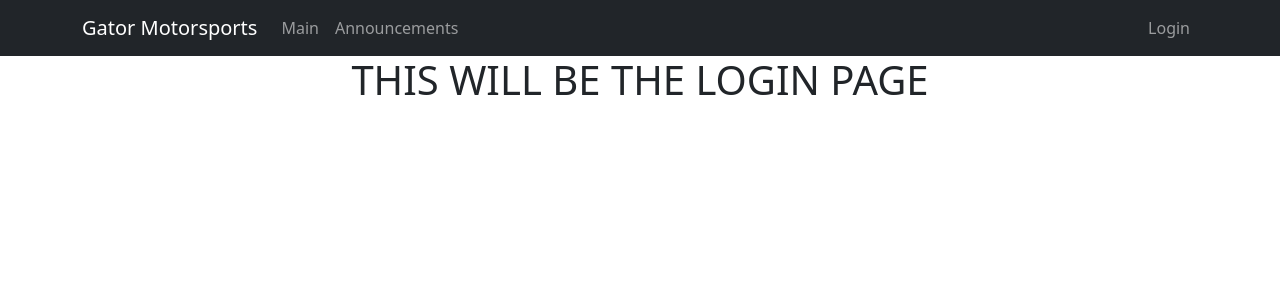
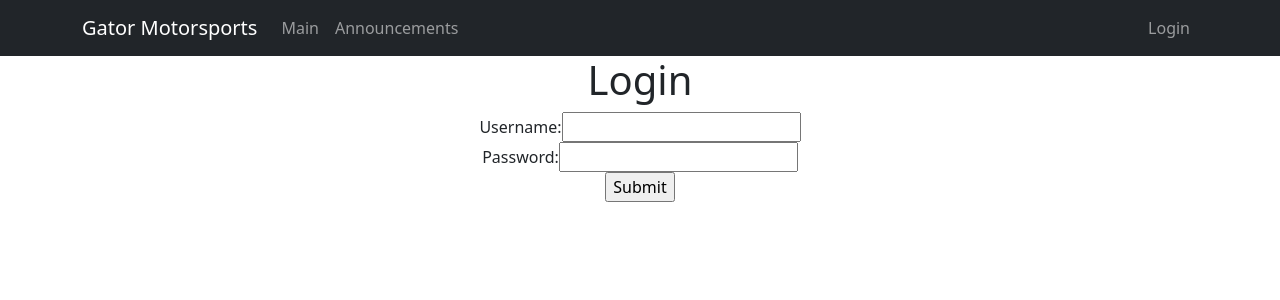
Before and after one commit to loragonzaleze/GatorMotorsportsForum, a React (Create React App) app: page /login in a window 1280 px wide. Shown: the top 300 px of the page. Built offline with nearby package versions, Linux system fonts and the light colour scheme; no server answers.

Commit message:
Added login UI

```diff
--- a/src/Pages/LoginPage.tsx
+++ b/src/Pages/LoginPage.tsx
@@ -1,7 +1,25 @@
 import axios from "axios";
 import React from "react";
-class Login extends React.Component {
-    state = {
+
+
+interface LoginProps {}
+interface LoginState {
+    username : string,
+    password : string
+}
+
+
+class Login extends React.Component<LoginProps, LoginState> {
+    constructor(props : any){
+        super(props)
+        this.state = {
+            username : '',
+            password : ''
+        }
+
+        this.handleUsernameSubmit = this.handleUsernameSubmit.bind(this)
+        this.handleUsernameChange = this.handleUsernameChange.bind(this)
+        this.handlePasswordChange = this.handlePasswordChange.bind(this)
 
     }
     componentDidMount(){
@@ -14,10 +32,42 @@ class Login extends React.Component {
             console.log(error)
         })
     }
+
+    handleUsernameChange(event){
+        this.setState({username : event.target.value})
+    }
+
+    handlePasswordChange(event){
+        this.setState({password : event.target.value})
+    }
+
+    handleUsernameSubmit(event){
+        console.log("Username was submitted")
+        console.log(this.state.username)
+        console.log("Password submitted")
+        console.log(this.state.password)
+        event.preventDefault()
+    }
     render() {
         return (
             <div>
-                <h1>THIS WILL BE THE LOGIN PAGE</h1>
+                <h1>Login</h1>
+                <form onSubmit={this.handleUsernameSubmit}>
+
+                    <div>
+                        <label>
+                            Username:
+                            <input type="text" value={this.state.username} onChange={this.handleUsernameChange}/>
+                        </label>
+                    </div>
+                    <div>
+                        <label>
+                            Password:
+                            <input type="password" value={this.state.password} onChange={this.handlePasswordChange}/>
+                        </label>
+                    </div>
+                    <input type="submit" value="Submit"/>
+                </form>
             </div>
         )
     }
--- a/tsconfig.json
+++ b/tsconfig.json
@@ -6,6 +6,7 @@
       "dom.iterable",
       "esnext"
     ],
+    "noImplicitAny": false,
     "allowJs": true,
     "skipLibCheck": true,
     "esModuleInterop": true,
```
